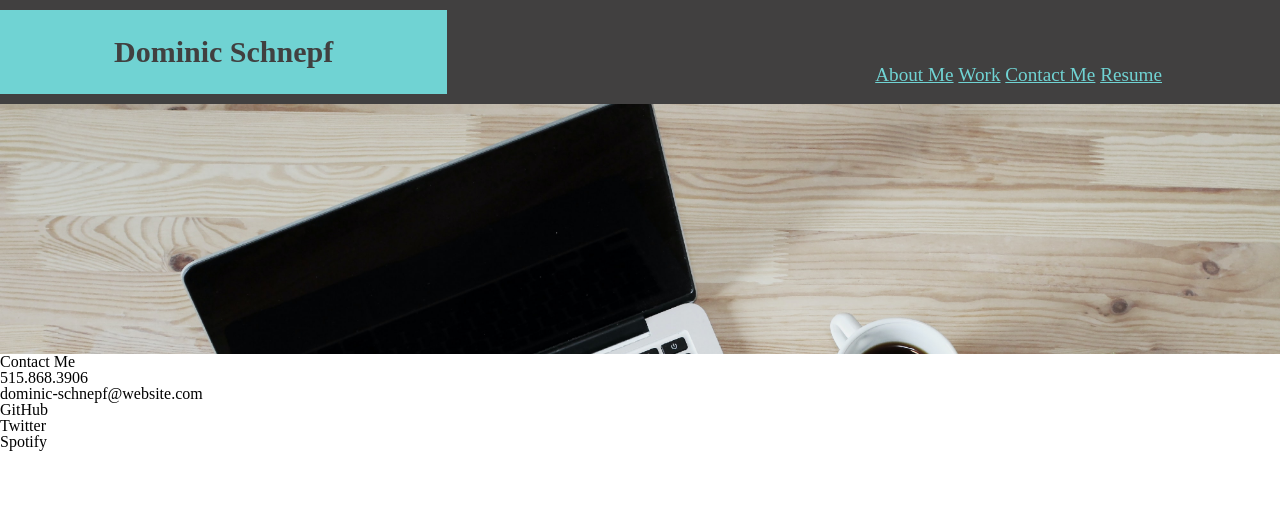
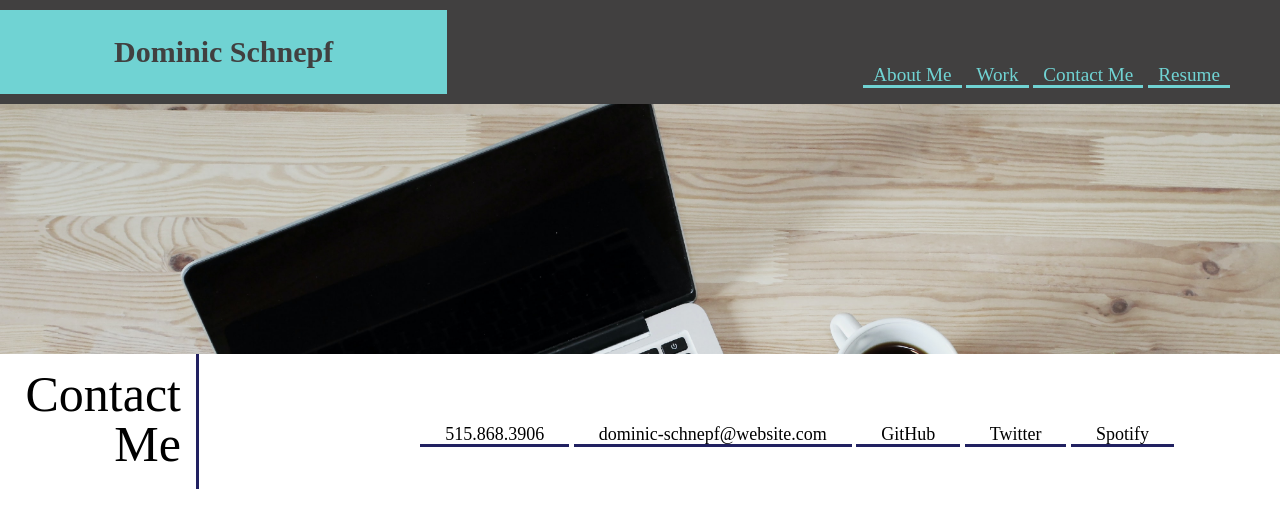
Before and after one commit to Dschnepf7/Personal-Portfolio, a plain HTML site: page Index.html in a window 1280 px wide. Drawn offline with Linux system fonts and the light colour scheme.

Commit message:
added footer or contact me section

```diff
--- a/Assets/CSS/Style.css
+++ b/Assets/CSS/Style.css
@@ -6,7 +6,7 @@ header {
 }
 .name-block{
     display: block;
-    max-width: fit-content;;
+    max-width: fit-content;
 }
 
  h1 {
@@ -21,14 +21,16 @@ nav>ul{
     padding: 20px;
     position: absolute;
     top: 45px;
-    right: 98px;
+    right: 30px;
     font-size: larger
 }
 nav>ul>li {
     display: inline;
     flex-direction: row;
     color: rgb(112, 211, 211);
-    text-decoration: underline;
+    padding-right: 10px;
+    padding-left: 10px;
+    border-bottom: solid rgb(112, 211, 211) 3px;
 }
 .background-image{
     background-image:url("../Images/Portfolio-backdrop.jpg");
@@ -36,5 +38,29 @@ nav>ul>li {
     height: 250px;
 }
 .contact-me{
+    display: block;
+    max-width: fit-content;
+    border-right: rgb(33, 33, 97) solid 3px;
+    position: relative;
+    font-size: 50px;
+    padding-top: 15px;
+    padding-right: 15px;
+    height: 120px;
+    width: 181px;
+    text-align: right;
+}
+.contact-links>ul{
+    text-align: right;
+    padding: 20px;
+    position: absolute;
+    top: 405px;
+    right: 86px;
+    font-size: large;
+}
+.contact-links>ul>li{
+    display: inline;
+    padding-left: 25px;
+    padding-right: 25px;
+    border-bottom: solid rgb(33, 33, 97) 3px;
 
 }
```
